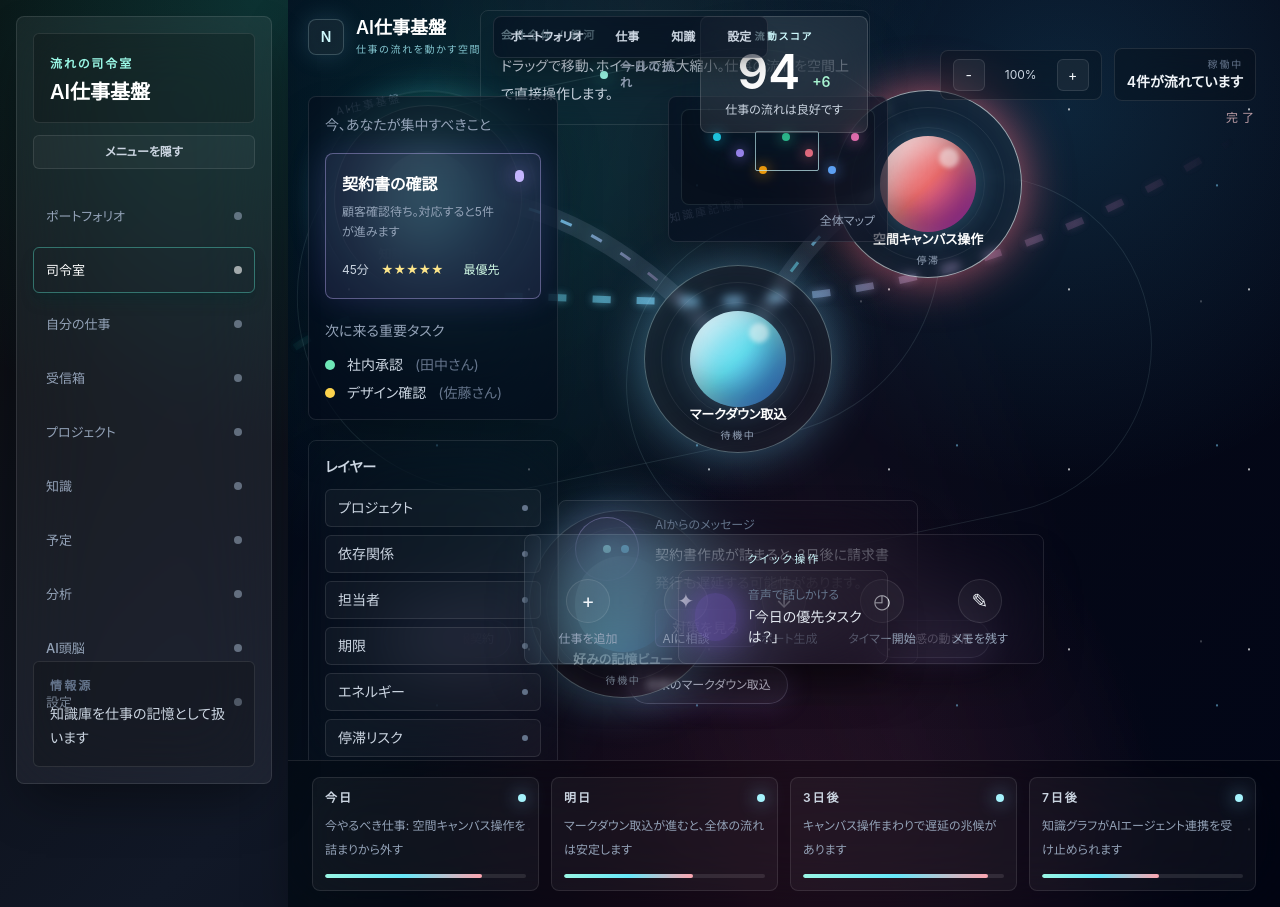
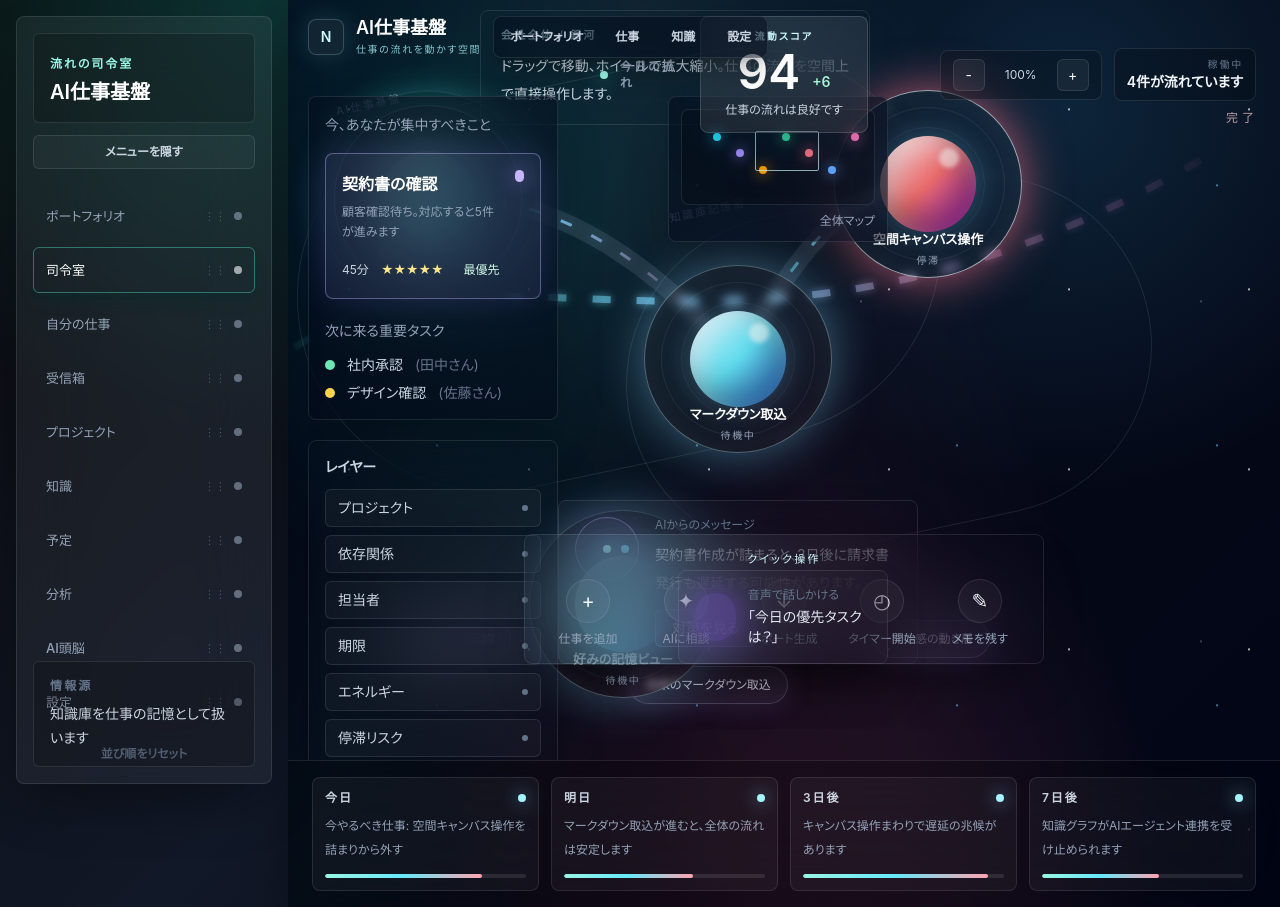
Before and after one commit to egawa-itax25/ai-work-os, a Next.js app: page / in a window 1280 px wide. Built offline with nearby package versions, Linux system fonts and the light colour scheme.

Commit message:
Allow reordering primary navigation

```diff
--- a/src/components/workspace-shell.tsx
+++ b/src/components/workspace-shell.tsx
@@ -4,7 +4,7 @@ import Link from "next/link";
 import { usePathname } from "next/navigation";
 import { useEffect, useState } from "react";
 
-const navItems = [
+const defaultNavItems = [
   { id: "portfolio", href: "/portfolio", label: "ポートフォリオ" },
   { id: "cockpit", href: "/", label: "司令室" },
   { id: "my-tasks", href: "/tasks", label: "自分の仕事" },
@@ -17,18 +17,49 @@ const navItems = [
   { id: "settings", href: "/settings", label: "設定" },
 ];
 
+const navOrderStorageKey = "ai-work-os:navigation-order";
+
 export function WorkspaceShell({ children }: { children: React.ReactNode }) {
   const pathname = usePathname();
   const isCockpit = pathname === "/";
   const [createMenuOpen, setCreateMenuOpen] = useState(false);
   const [navigationCollapsed, setNavigationCollapsed] = useState(false);
+  const [orderedNavIds, setOrderedNavIds] = useState(() => defaultNavItems.map((item) => item.id));
+  const [draggingNavId, setDraggingNavId] = useState<string | null>(null);
   const showDesktopNavigation = !navigationCollapsed;
+  const navItems = orderedNavIds
+    .map((id) => defaultNavItems.find((item) => item.id === id))
+    .filter((item): item is (typeof defaultNavItems)[number] => Boolean(item));
 
   useEffect(() => {
     const saved = window.localStorage.getItem("ai-work-os:navigation-collapsed");
 
     if (saved === "true") {
       setNavigationCollapsed(true);
+    }
+  }, []);
+
+  useEffect(() => {
+    const saved = window.localStorage.getItem(navOrderStorageKey);
+
+    if (!saved) {
+      return;
+    }
+
+    try {
+      const parsed = JSON.parse(saved);
+
+      if (!Array.isArray(parsed)) {
+        return;
+      }
+
+      const knownIds = new Set(defaultNavItems.map((item) => item.id));
+      const savedIds = parsed.filter((id): id is string => typeof id === "string" && knownIds.has(id));
+      const missingIds = defaultNavItems.map((item) => item.id).filter((id) => !savedIds.includes(id));
+
+      setOrderedNavIds([...savedIds, ...missingIds]);
+    } catch {
+      window.localStorage.removeItem(navOrderStorageKey);
     }
   }, []);
 
@@ -53,6 +84,35 @@ export function WorkspaceShell({ children }: { children: React.ReactNode }) {
   function setDesktopNavigationCollapsed(collapsed: boolean) {
     setNavigationCollapsed(collapsed);
     window.localStorage.setItem("ai-work-os:navigation-collapsed", String(collapsed));
+  }
+
+  function moveNavigationItem(sourceId: string, targetId: string) {
+    if (sourceId === targetId) {
+      return;
+    }
+
+    setOrderedNavIds((current) => {
+      const sourceIndex = current.indexOf(sourceId);
+      const targetIndex = current.indexOf(targetId);
+
+      if (sourceIndex < 0 || targetIndex < 0) {
+        return current;
+      }
+
+      const next = [...current];
+      const [moved] = next.splice(sourceIndex, 1);
+      next.splice(targetIndex, 0, moved);
+      window.localStorage.setItem(navOrderStorageKey, JSON.stringify(next));
+
+      return next;
+    });
+  }
+
+  function resetNavigationOrder() {
+    const next = defaultNavItems.map((item) => item.id);
+    setOrderedNavIds(next);
+    window.localStorage.setItem(navOrderStorageKey, JSON.stringify(next));
+    setDraggingNavId(null);
   }
 
   const mainClassName = isCockpit
@@ -97,23 +157,53 @@ export function WorkspaceShell({ children }: { children: React.ReactNode }) {
           <nav className="mt-6 space-y-2" aria-label="主要メニュー">
             {navItems.map((item) => {
               const isActive = isNavActive(item.href);
+              const isDragging = draggingNavId === item.id;
 
               return (
                 <Link
                   key={item.id}
                   href={item.href}
-                  className={`flex items-center justify-between rounded-md border px-3 py-3 text-[13px] font-medium leading-5 transition ${
+                  draggable
+                  onDragStart={(event) => {
+                    setDraggingNavId(item.id);
+                    event.dataTransfer.effectAllowed = "move";
+                    event.dataTransfer.setData("text/plain", item.id);
+                  }}
+                  onDragEnd={() => setDraggingNavId(null)}
+                  onDragOver={(event) => {
+                    event.preventDefault();
+                    event.dataTransfer.dropEffect = "move";
+                  }}
+                  onDrop={(event) => {
+                    event.preventDefault();
+                    const sourceId = event.dataTransfer.getData("text/plain");
+                    moveNavigationItem(sourceId, item.id);
+                    setDraggingNavId(null);
+                  }}
+                  className={`flex cursor-grab items-center justify-between rounded-md border px-3 py-3 text-[13px] font-medium leading-5 transition active:cursor-grabbing ${
                     isActive
                       ? "border-teal-300/40 bg-teal-300/12 text-white shadow-lg shadow-teal-950/30"
                       : "border-transparent text-slate-400 hover:border-white/10 hover:bg-white/[0.055] hover:text-white"
-                  }`}
+                  } ${isDragging ? "scale-[0.98] opacity-55" : ""}`}
+                  title="ドラッグで並び替え"
                 >
                   {item.label}
-                  <span className="h-2 w-2 rounded-full bg-current opacity-60" />
+                  <span className="flex items-center gap-2">
+                    <span className="text-[11px] text-slate-600">⋮⋮</span>
+                    <span className="h-2 w-2 rounded-full bg-current opacity-60" />
+                  </span>
                 </Link>
               );
             })}
           </nav>
+
+          <button
+            type="button"
+            onClick={resetNavigationOrder}
+            className="mt-3 w-full rounded-md border border-transparent px-3 py-2 text-xs font-semibold text-slate-500 transition hover:border-white/10 hover:bg-white/[0.04] hover:text-slate-300"
+          >
+            並び順をリセット
+          </button>
 
           <div className="absolute bottom-4 left-4 right-4 rounded-md border border-white/10 bg-black/20 p-4">
             <p className="text-xs font-semibold uppercase tracking-[0.18em] text-slate-500">
```
Also changed, not shown: Preferences/ui.md (+5 -0 lines).
